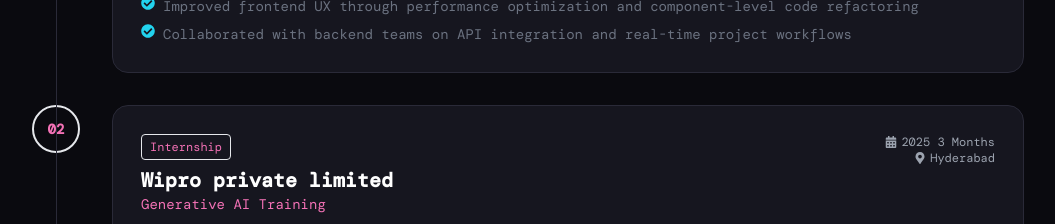
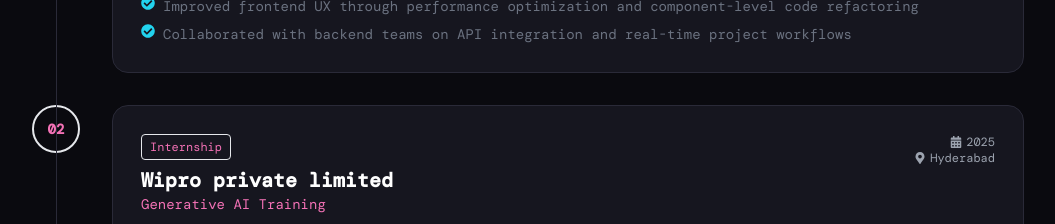
Before and after one commit to vikneshgovind/portfolio, a React (Vite) app: page / in a window 1280 px wide. Shown: the part 1980-2204 px from the top of the page, without its empty margins (148-1203 px from the left). Built offline with nearby package versions, Linux system fonts and the light colour scheme; a web font is replaced by a local one.

Commit message:
experience section altered

```diff
--- a/src/components/Experience.jsx
+++ b/src/components/Experience.jsx
@@ -19,7 +19,7 @@
   {
     company: 'Wipro private limited',
     role: 'Generative AI Training',
-    period: '2025 3 Months',
+    period: '2025',
     location: 'Hyderabad',
     type: 'Internship',
     color: 'from-pink-500/20 to-slate-600/10',
```
